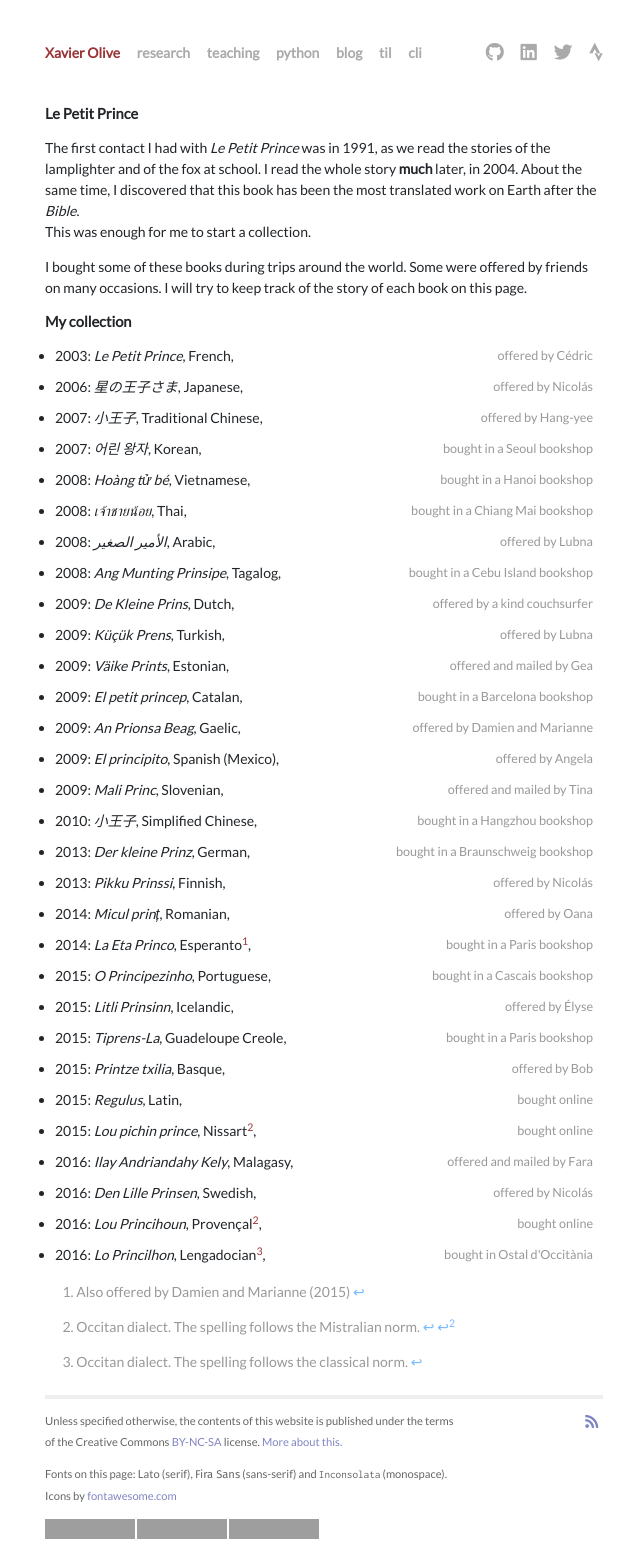
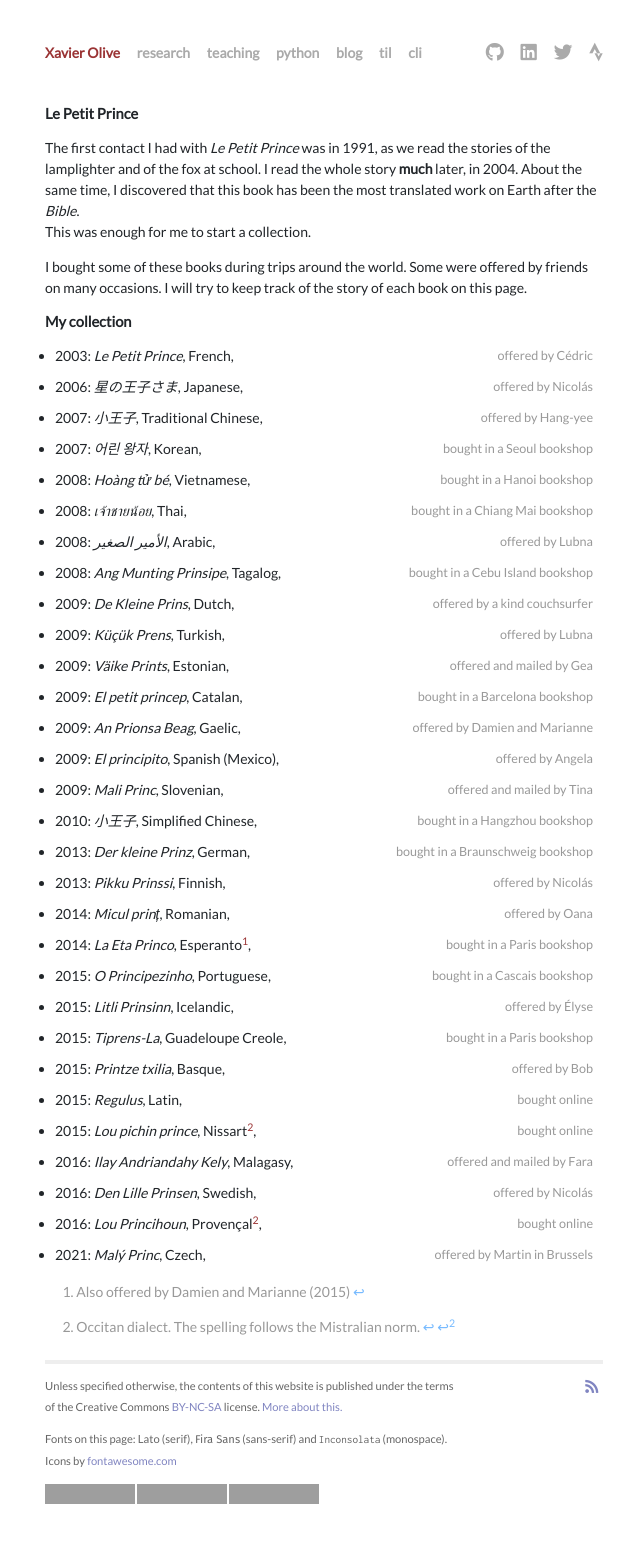
Before and after one commit to xoolive/xoolive.github.io, a Jekyll site: the page built from _pages/le-petit-prince.md, in a window 1280 px wide. Shown: the whole page, without its empty margins (316-956 px from the left). Built offline with Jekyll 4.4.1, drawn with Linux system fonts in a browser that asks for light colours; nearby versions of some CDN libraries; a script that is not in the unit is left out; after the commit the page ends 1516 px from its top, so only the background shows below that; grey boxes are pictures that could not be loaded.

Commit message:
nouvel exemplaire

```diff
--- a/_pages/le-petit-prince.md
+++ b/_pages/le-petit-prince.md
@@ -54,7 +54,7 @@
 - 2016: _Ilay Andriandahy Kely_, Malagasy, `offered and mailed by Fara`
 - 2016: _Den Lille Prinsen_, Swedish, `offered by Nicolás`
 - 2016: _Lou Princihoun_, Provençal[^2], `bought online`
-- 2016: _Lo Princilhon_, Lengadocian[^3], `bought in Ostal d'Occitània`
+- 2021: _Malý Princ_, Czech, `offered by Martin in Brussels`
 
 [^1]: Also offered by Damien and Marianne (2015)
 [^2]: Occitan dialect. The spelling follows the Mistralian norm.
```
